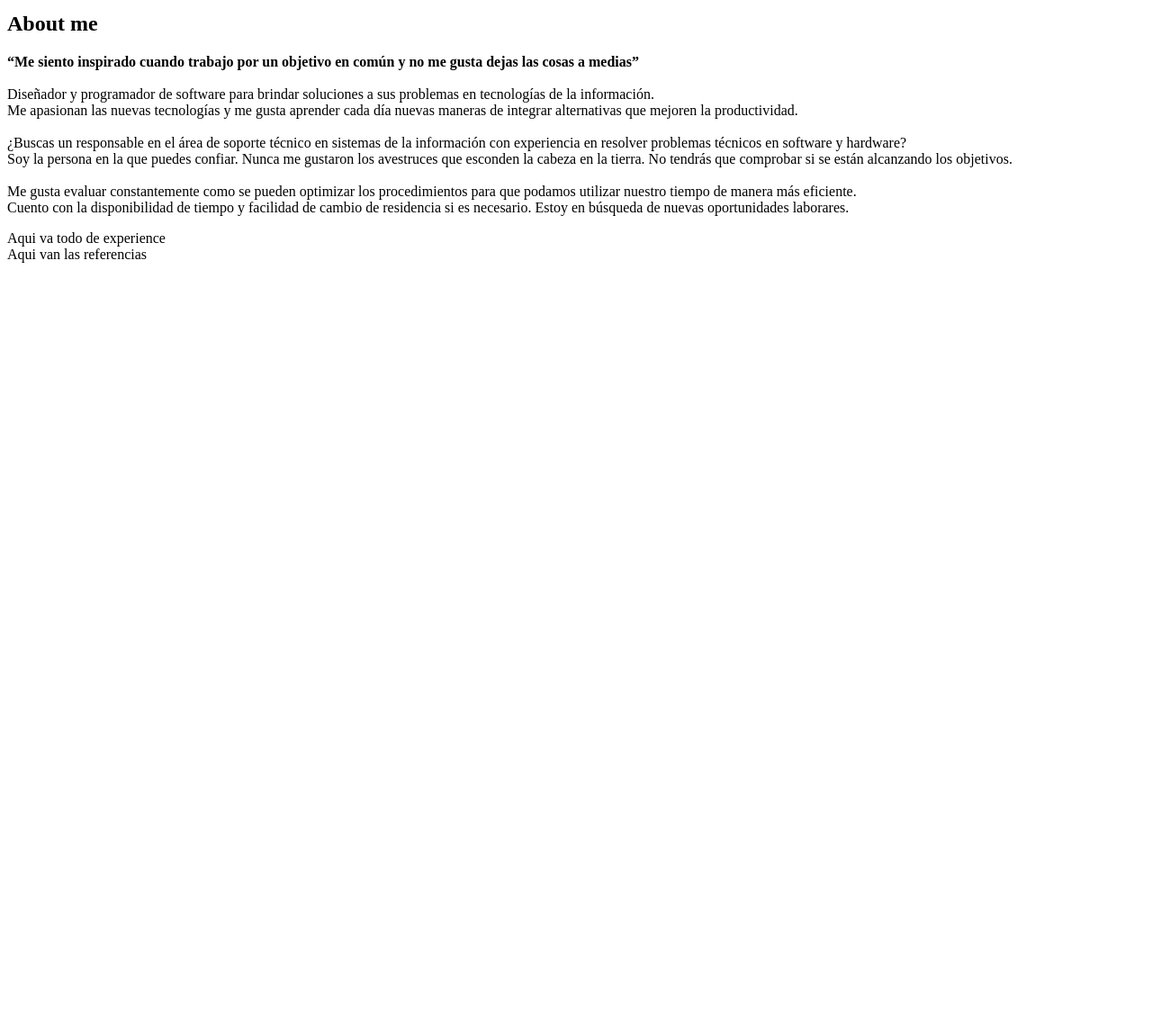
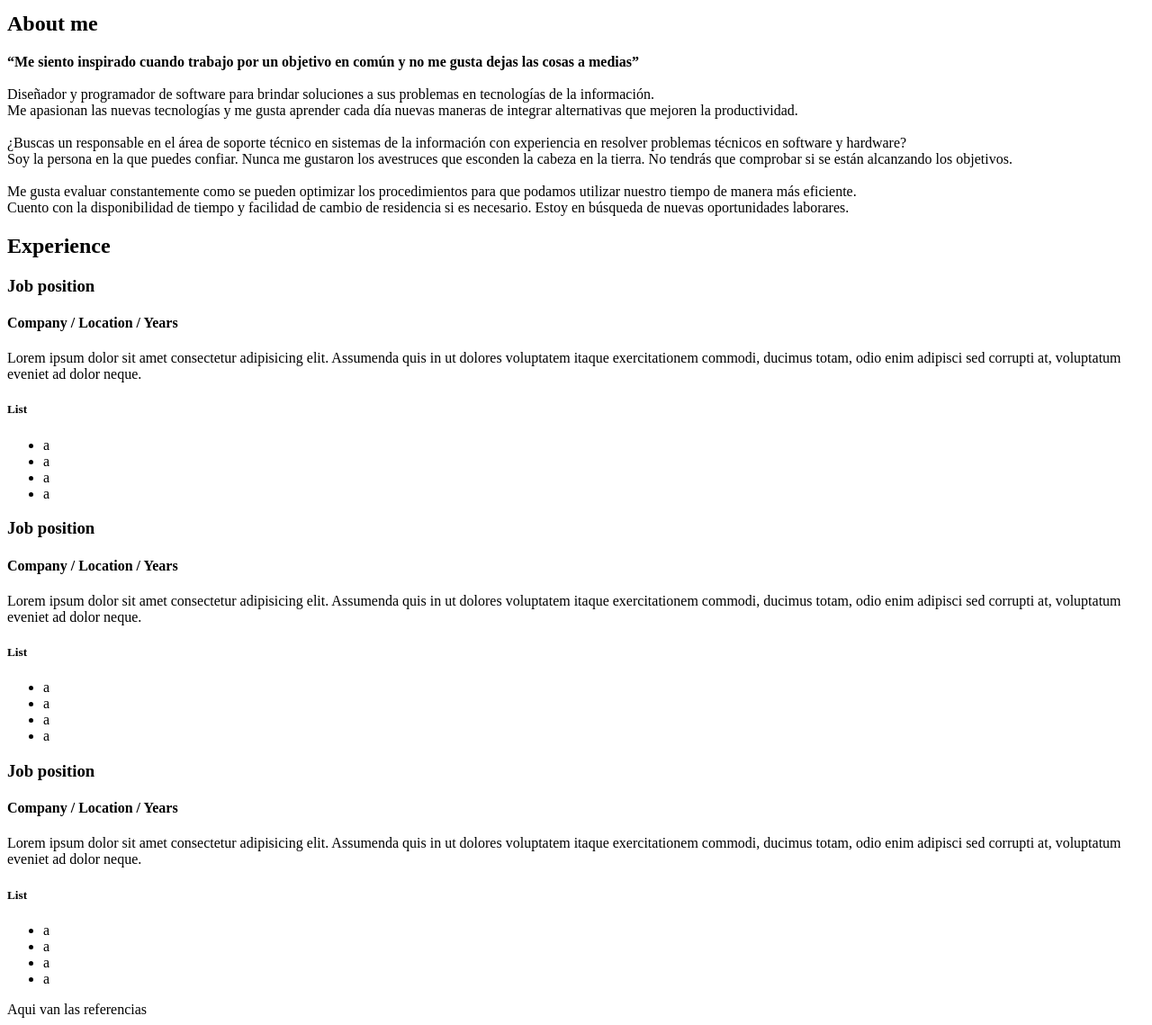
Before and after one commit to marcklinux/my-resume, a plain HTML site: page index.html in a window 1280 px wide. Shown: the part 3530-4669 px from the top of the page at 90% size. Before the commit the page ends 3830 px from the top, so only its background shows below. Drawn offline with Linux system fonts and the light colour scheme.

Commit message:
added experience articles

```diff
--- a/index.html
+++ b/index.html
@@ -85,7 +85,51 @@
           laborares.
         </p>
       </section>
-      <section>Aqui va todo de experience</section>
+      <section>
+          <h2>Experience</h2>
+          <article>
+              <h3>Job position</h3>
+              <h4>Company / Location / Years</h4>
+              <p>
+                  Lorem ipsum dolor sit amet consectetur adipisicing elit. Assumenda quis in ut dolores voluptatem itaque exercitationem commodi, ducimus totam, odio enim adipisci sed corrupti at, voluptatum eveniet ad dolor neque.
+              </p>
+              <h5>List</h5>
+              <ul>
+                  <li>a</li>
+                  <li>a</li>
+                  <li>a</li>
+                  <li>a</li>
+              </ul>
+          </article>
+          <article>
+            <h3>Job position</h3>
+            <h4>Company / Location / Years</h4>
+            <p>
+                Lorem ipsum dolor sit amet consectetur adipisicing elit. Assumenda quis in ut dolores voluptatem itaque exercitationem commodi, ducimus totam, odio enim adipisci sed corrupti at, voluptatum eveniet ad dolor neque.
+            </p>
+            <h5>List</h5>
+            <ul>
+                <li>a</li>
+                <li>a</li>
+                <li>a</li>
+                <li>a</li>
+            </ul>
+        </article>
+        <article>
+            <h3>Job position</h3>
+            <h4>Company / Location / Years</h4>
+            <p>
+                Lorem ipsum dolor sit amet consectetur adipisicing elit. Assumenda quis in ut dolores voluptatem itaque exercitationem commodi, ducimus totam, odio enim adipisci sed corrupti at, voluptatum eveniet ad dolor neque.
+            </p>
+            <h5>List</h5>
+            <ul>
+                <li>a</li>
+                <li>a</li>
+                <li>a</li>
+                <li>a</li>
+            </ul>
+        </article>
+      </section>
       <section>Aqui van las referencias</section>
     </main>
   </body>
```
